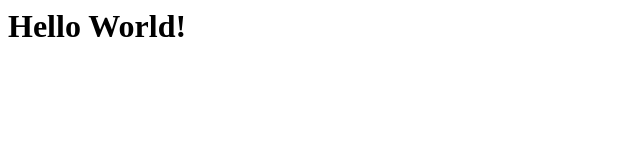
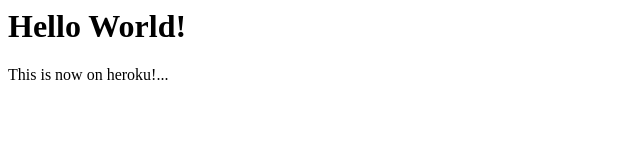
Before and after one commit to kayhon/deploynode2heroku, a website: page public/index.html in a window 1280 px wide. Shown: the whole page, without its empty margins (0-640 px from the left). Drawn offline with Linux system fonts and the light colour scheme.

Commit message:
Version2

```diff
--- a/public/index.html
+++ b/public/index.html
@@ -4,6 +4,7 @@
     </head>
     <body>
         <h1>Hello World!</h1>
+        <p>This is now on heroku!...</p>
     </body>
 
 </html>
```
